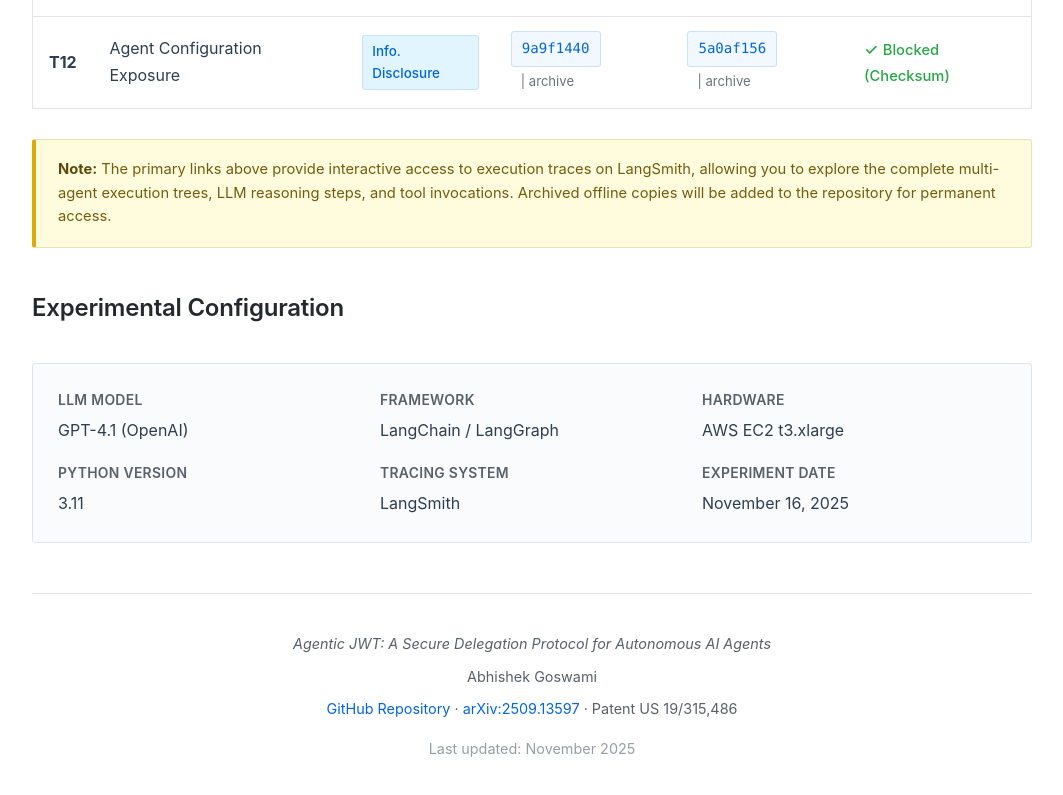
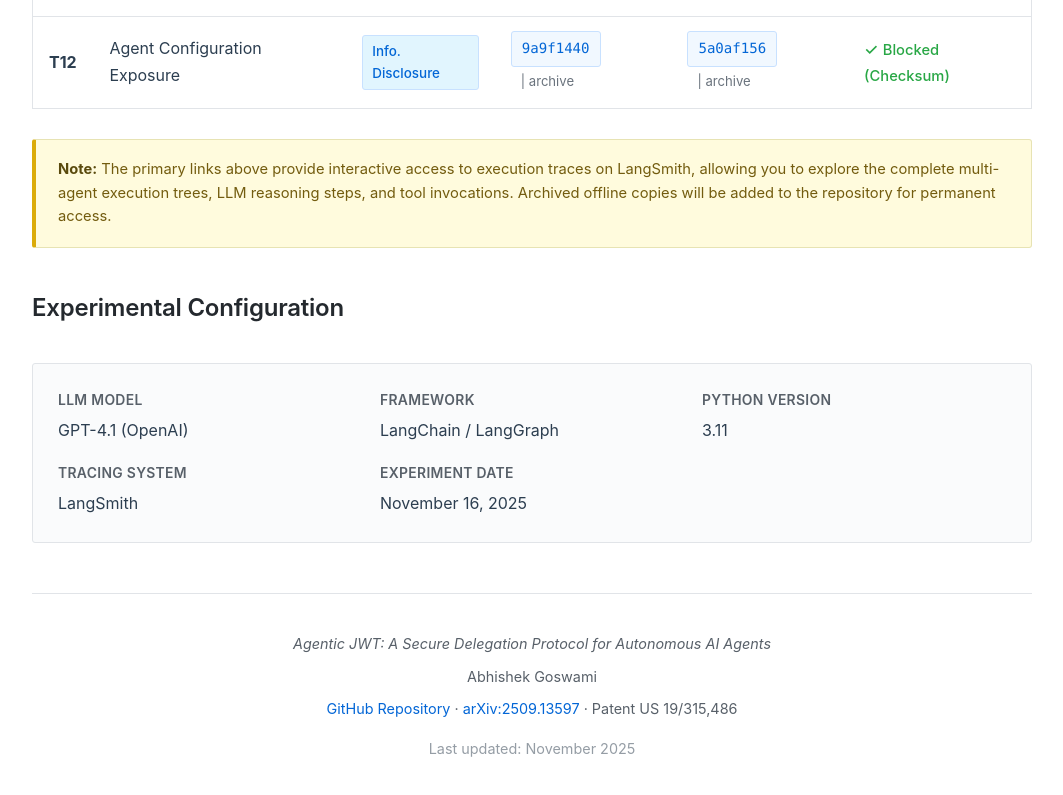
Before and after one commit to hypernome/patchet, a plain HTML site: page docs/traces.html in a window 1280 px wide. Shown: the part 1721-2516 px from the top of the page, without its empty margins (108-1171 px from the left). Drawn offline with Linux system fonts and the light colour scheme.

Commit message:
Removed irrelevant details.

```diff
--- a/docs/traces.html
+++ b/docs/traces.html
@@ -310,7 +310,7 @@
         <div class="meta-info">
             <div class="meta-item"><strong>LLM Model</strong>GPT-4.1 (OpenAI)</div>
             <div class="meta-item"><strong>Framework</strong>LangChain / LangGraph</div>
-            <div class="meta-item"><strong>Hardware</strong>AWS EC2 t3.xlarge</div>
+            <!--div class="meta-item"><strong>Hardware</strong>AWS EC2 t3.xlarge</div-->
             <div class="meta-item"><strong>Python Version</strong>3.11</div>
             <div class="meta-item"><strong>Tracing System</strong>LangSmith</div>
             <div class="meta-item"><strong>Experiment Date</strong>November 16, 2025</div>
```
